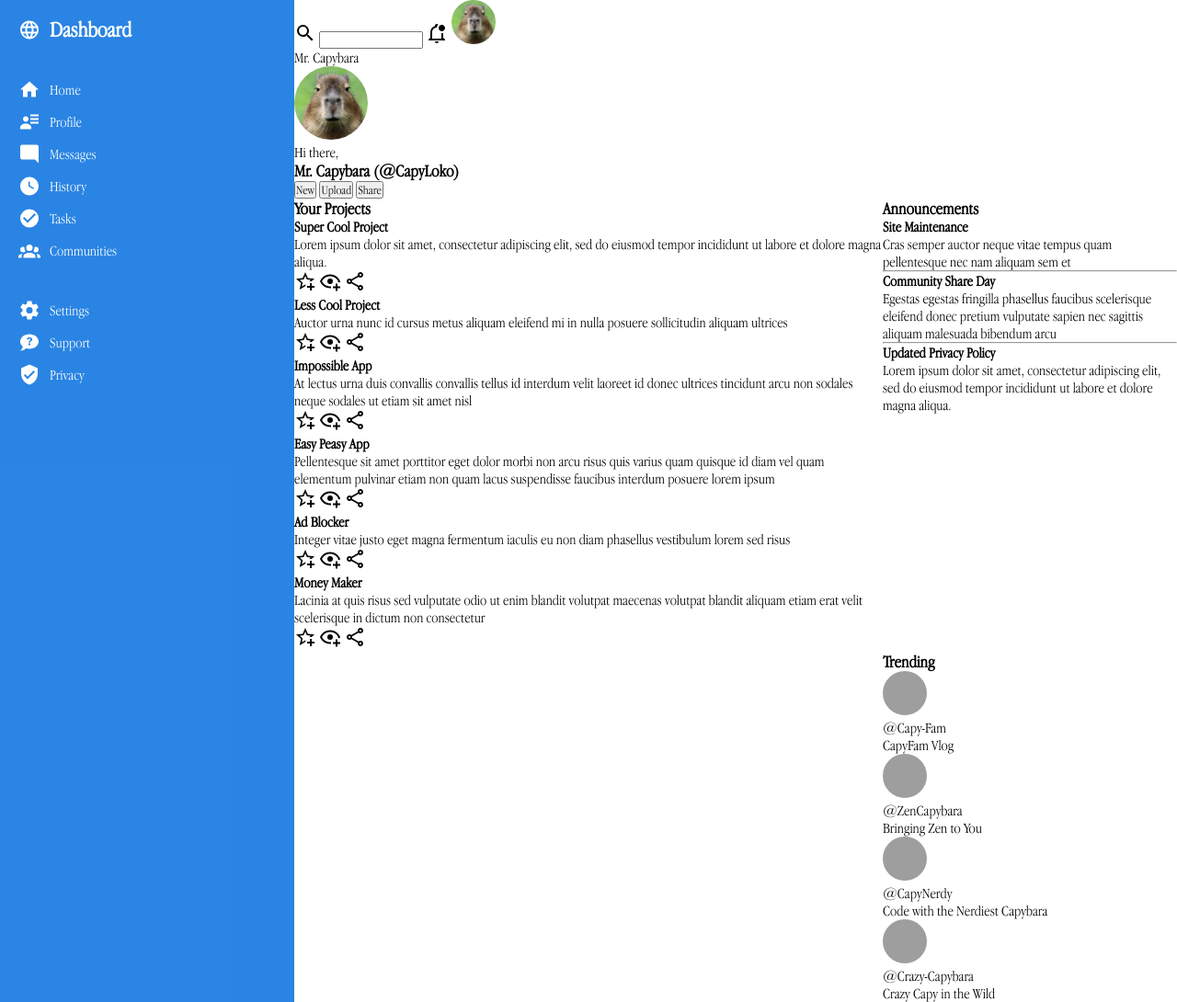
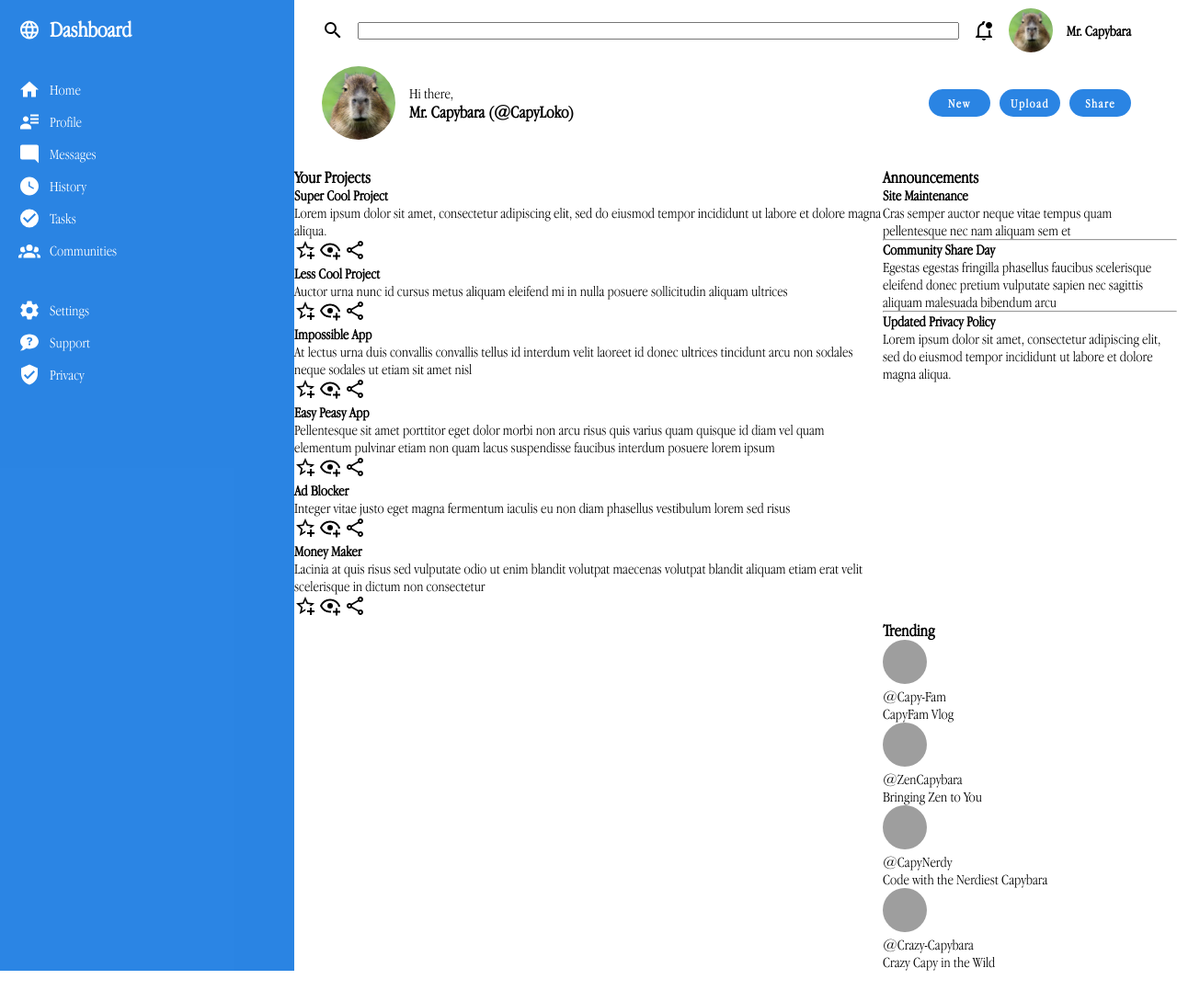
Before and after one commit to L-Benvenuti/project-admin.dashboard, a plain HTML site: page index.html in a window 1280 px wide. Shown: the whole page at 92% size. After the commit the page ends 1056 px from the top, so only its background shows below. Drawn offline with Linux system fonts and the light colour scheme; grey boxes are pictures that could not be loaded.

Commit message:
add/fix: header layout flex/grid and styling

```diff
--- a/index.html
+++ b/index.html
@@ -64,10 +64,12 @@
                 <p>Mr. Capybara</p>
         </div>
         <div class="info">
+            <div class="info1">
                 <img class="main-pic" src="capybara-square-1-400x400.jpg.webp" alt="user profile picture">
                 <div class="welcome">
                     <p>Hi there,</p>
                     <h3>Mr. Capybara (@CapyLoko)</h3>
+                </div>
             </div>
             <button>New</button>
             <button>Upload</button>
--- a/style.css
+++ b/style.css
@@ -30,13 +30,13 @@ img.main-pic {
     width: 5em;
 }
 
-/* dashboard structure/styling */
 body {
     display: grid;
     grid-template-columns: 1fr 3fr;
     grid-template-rows: 1fr 3r;
 }
 
+/* dashboard structure/styling */
 .sidebar {
     grid-column: 1 / 2;
     grid-row: 1 / 3;
@@ -55,10 +55,53 @@ body {
     margin-top: 30px;
 }
 
+
+/* header/top structure/styling */
 .header {
     grid-column: 2 / 3;
 }
 
+.top {
+    padding: 9px 50px 15px 30px;
+    display: flex;
+    justify-content: space-around;
+    align-items: center;
+    gap: 15px;
+    font-weight: bolder;
+}
+
+.top > input {
+    flex: 1;
+}
+
+.info {
+    display: grid;
+    align-items: center;
+    justify-content: end;
+    grid-template-columns: 1fr;
+    grid-auto-flow: column;
+    grid-gap: 10px;
+    padding: 0 50px 30px 30px;
+}
+
+.info1 {
+    display: flex;
+    gap: 15px;
+    align-items: center;
+}
+
+button {
+    background-color: #0770dfda;
+    color: white;
+    font-weight: bolder;
+    height: 30px;
+    width: 5em;
+    border-radius: 50px;
+    border: none;
+    letter-spacing: 1.5px;
+}
+
+/* body/content structure/styling */
 .main {
     display: grid;
     grid-template-columns: 2fr 1fr;
```
Lines whose indentation alone changed are shown as unchanged.
